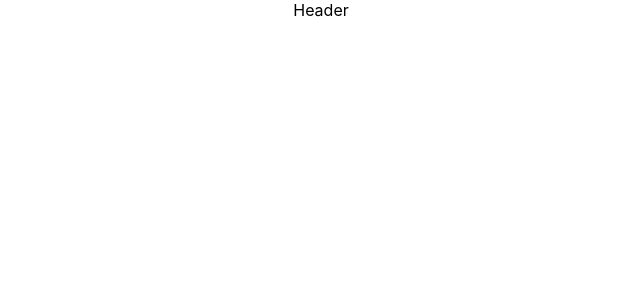
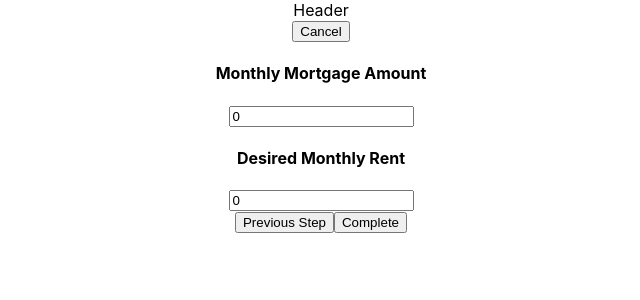
Before and after one commit to mattcbodily/houser, a React (Create React App) app: page /#/wizard/step3 in a window 1280 px wide. Shown: the top 300 px of the page, without its empty margins (319-959 px from the left). Built offline with nearby package versions, Linux system fonts and the light colour scheme.

Commit message:
added redux and created new routing for wizard.js

```diff
--- a/package.json
+++ b/package.json
@@ -12,8 +12,10 @@
     "massive": "^5.7.4",
     "react": "^16.7.0",
     "react-dom": "^16.7.0",
+    "react-redux": "^6.0.0",
     "react-router-dom": "^4.3.1",
-    "react-scripts": "2.1.3"
+    "react-scripts": "2.1.3",
+    "redux": "^4.0.1"
   },
   "scripts": {
     "start": "react-scripts start",
--- a/src/component/Dashboard/Dashboard.js
+++ b/src/component/Dashboard/Dashboard.js
@@ -35,7 +35,7 @@ class Dashboard extends Component {
         return(
             <div>
                 <h4>Dashboard</h4>
-                <Link to = '/wizard'><button>Add New Property</button></Link>
+                <Link to = '/wizard/step1'><button>Add New Property</button></Link>
                 { houseList }
             </div>
         )
--- /dev/null
+++ b/src/component/Wizard/StepOne.js
@@ -0,0 +1,66 @@
+import React, { Component } from 'react';
+import { Link } from 'react-router-dom';
+
+class StepOne extends Component {
+    constructor(){
+        super();
+        this.state = {
+            name: '',
+            address: '',
+            city: '',
+            state: '',
+            zip: 0
+        }
+    }
+
+    handleNameInput(val){
+        this.setState({name: val})
+    }
+
+    handleAddressInput(val){
+        this.setState({address: val})
+    }
+
+    handleCityInput(val){
+        this.setState({city: val})
+    }
+
+    handleStateInput(val){
+        this.setState({state: val})
+    }
+
+    handleZipInput(val){
+        this.setState({zip: val})
+    }
+
+    render(){
+        return (
+        <div>
+            <div>
+                <h3>Property name</h3>
+                <input onChange = {(e) => this.handleNameInput(e.target.value)}
+                       value = {this.state.name}/>
+            </div>
+            <div>
+                <h3>Address</h3>
+                <input onChange = {(e) => this.handleAddressInput(e.target.value)}
+                       value = {this.state.address}/>
+            </div>
+            <div>
+                <h3>City</h3>
+                <input onChange = {(e) => this.handleCityInput(e.target.value)}
+                       value = {this.state.city}/>
+                <h3>State</h3>
+                <input onChange = {(e) => this.handleStateInput(e.target.value)}
+                       value = {this.state.state}/>
+                <h3>Zip</h3>
+                <input onChange = {(e) => this.handleZipInput(e.target.value)}
+                       value = {this.state.zip}/>
+            </div>
+            <Link to = '/wizard/step2'><button>Next Step</button></Link>
+        </div>
+        )
+    }
+}
+
+export default StepOne;
--- /dev/null
+++ b/src/component/Wizard/StepThree.js
@@ -0,0 +1,53 @@
+import React, { Component } from 'react';
+import { Link } from 'react-router-dom';
+
+class StepThree extends Component {
+    constructor(){
+        super();
+        this.state = {
+            mortgage: 0,
+            rent: 0
+        }
+    }
+
+    handleMortgageInput(val){
+        this.setState({mortgage: val})
+    }
+
+    handleRentInput(val){
+        this.setState({rent: val})
+    }
+
+    // handleCreateHouse(){
+    //     const newHouse = {
+    //         name: this.state.name,
+    //         address: this.state.address,
+    //         city: this.state.city,
+    //         state: this.state.state,
+    //         zip: this.state.zip
+    //     }
+    //     axios.post('/api/house', newHouse)
+    //     .then(res => {})
+    // }
+
+    render(){
+        return(
+            <div>
+                <div>
+                    <h4>Monthly Mortgage Amount</h4>
+                    <input onChange = {(e) => this.handleMortgageInput(e.target.value)}
+                           value = {this.state.mortgage}/>
+                </div>
+                <div>
+                    <h4>Desired Monthly Rent</h4>
+                    <input onChange = {(e) => this.handleRentInput(e.target.value)}
+                           value = {this.state.rent}/>
+                </div>
+                <Link to = '/wizard/step2'><button>Previous Step</button></Link>
+                <Link to = '/'><button>Complete</button></Link>
+            </div>
+        )
+    }
+}
+
+export default StepThree;
--- /dev/null
+++ b/src/component/Wizard/StepTwo.js
@@ -0,0 +1,30 @@
+import React, { Component } from 'react';
+import { Link } from 'react-router-dom';
+
+class StepTwo extends Component {
+    constructor(){
+        super();
+        this.state = {
+            img: ''
+        }
+    }
+
+    handleImageInput(val){
+        this.setState({img: val})
+    }
+
+    render(){
+        return(
+            <div>
+                <div>
+                    <h4>Image URL</h4>
+                    <input onChange = {(e) => this.handleImageInput(e.target.value)}/>
+                </div>
+                <Link to = '/wizard/step1'><button>Previous Step</button></Link>
+                <Link to = '/wizard/step3'><button>Next Step</button></Link>
+            </div>
+        )
+    }
+}
+
+export default StepTwo;
--- a/src/component/Wizard/Wizard.js
+++ b/src/component/Wizard/Wizard.js
@@ -1,66 +1,19 @@
 import React, { Component } from 'react';
-import { Link } from 'react-router-dom';
+import { Route, Switch, Link } from 'react-router-dom';
+import StepOne from './StepOne';
+import StepTwo from './StepTwo';
+import StepThree from './StepThree';
 
 class Wizard extends Component {
-    constructor(){
-        super();
-        this.state = {
-            name: '',
-            address: '',
-            city: '',
-            state: '',
-            zip: 0
-        }
-    }
-
-    handleNameInput(val){
-        this.setState({name: val})
-    }
-
-    handleAddressInput(val){
-        this.setState({address: val})
-    }
-
-    handleCityInput(val){
-        this.setState({city: val})
-    }
-
-    handleStateInput(val){
-        this.setState({state: val})
-    }
-
-    handleZipInput(val){
-        this.setState({zip: val})
-    }
-
     render(){
         return(
             <div>
-                <div>
-                    <h4>Wizard</h4>
-                    <Link to = '/'><button>Cancel</button></Link>
-                </div>
-                <div>
-                    <h3>Property name</h3>
-                    <input onChange = {(e) => this.handleNameInput(e.target.value)}
-                           value = {this.state.name}/>
-                </div>
-                <div>
-                    <h3>Address</h3>
-                    <input onChange = {(e) => this.handleAddressInput(e.target.value)}
-                           value = {this.state.address}/>
-                </div>
-                <div>
-                    <h3>City</h3>
-                    <input onChange = {(e) => this.handleCityInput(e.target.value)}
-                           value = {this.state.city}/>
-                    <h3>State</h3>
-                    <input onChange = {(e) => this.handleStateInput(e.target.value)}
-                           value = {this.state.state}/>
-                    <h3>Zip</h3>
-                    <input onChange = {(e) => this.handleZipInput(e.target.value)}
-                           value = {this.state.zip}/>
-                </div>
+                <Link to = '/'><button>Cancel</button></Link>
+                <Switch>
+                    <Route exact path = '/wizard/step1' component = {StepOne}/>
+                    <Route path = '/wizard/step2' component = {StepTwo}/>
+                    <Route path = '/wizard/step3' component = {StepThree}/>
+                </Switch>
             </div>
         )
     }
--- a/src/route.js
+++ b/src/route.js
@@ -7,7 +7,7 @@ export default (
     <div>
         <Switch>
             <Route exact path = '/' component = {Dashboard}/>
-            <Route exact path = '/wizard' component = {Wizard}/>
+            <Route path = '/wizard' component = {Wizard}/>
         </Switch>
     </div>
 )
```
Also changed, not shown: src/ducks/reducer.js (added), src/ducks/store.js (added), 1 other file (tests, documents, lock files or other folders).
